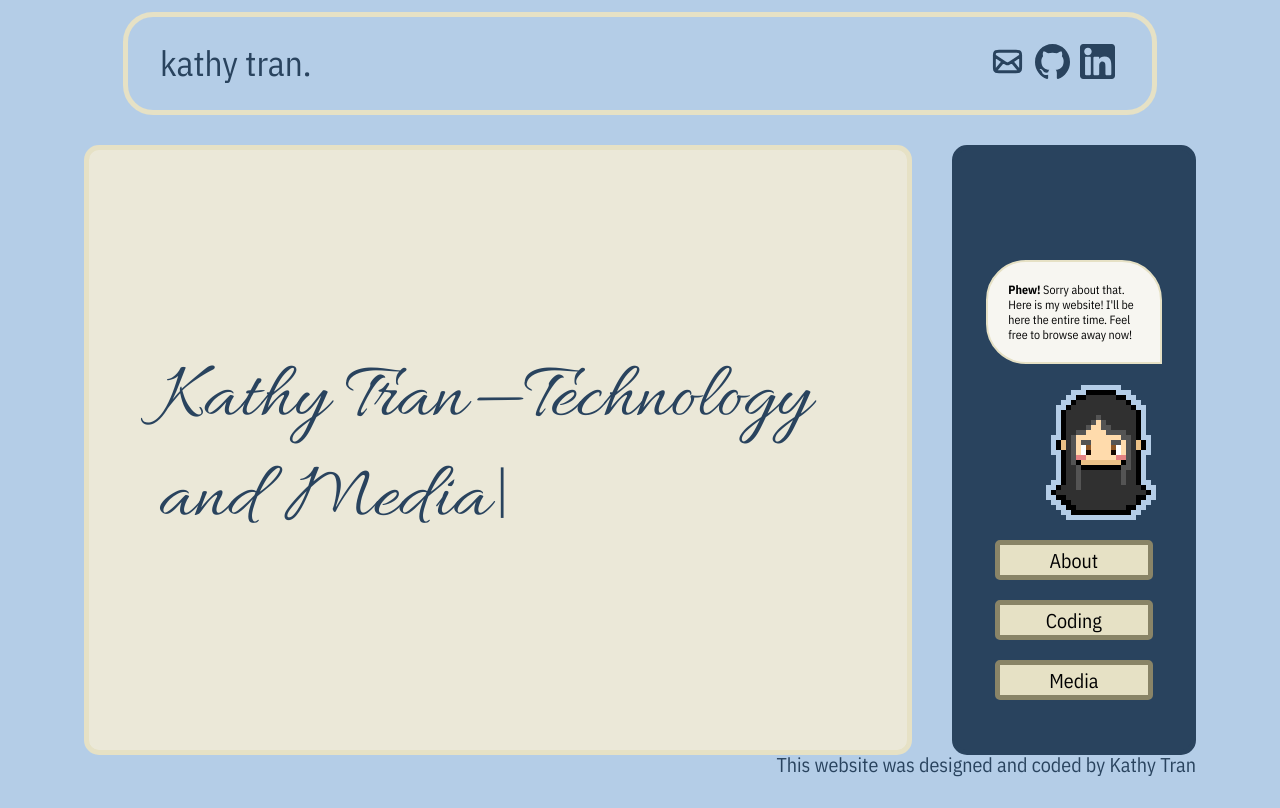
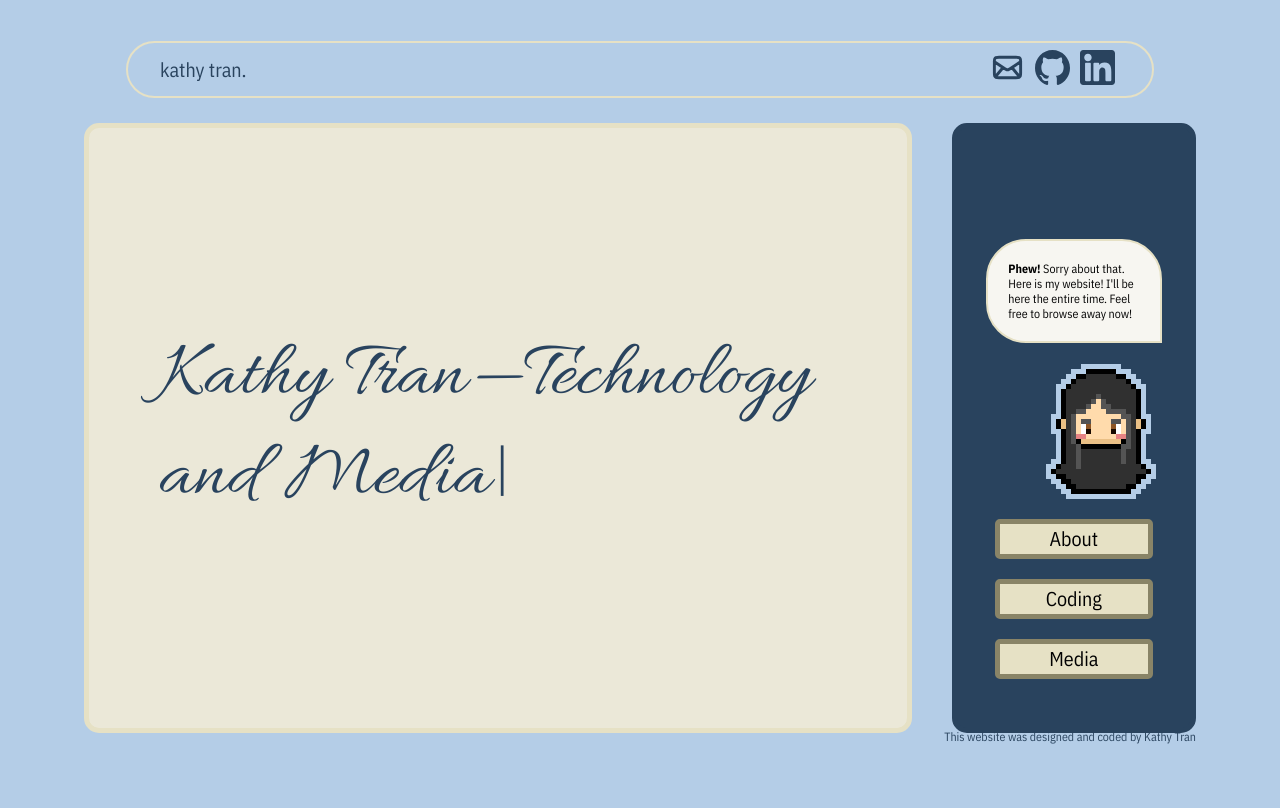
Before and after one commit to kathy-tran07/kathy-tran07.github.io, a React (Vite) app: page /#/home in a window 1280 px wide. Built offline with nearby package versions, Linux system fonts and the light colour scheme.

Commit message:
more css changes

```diff
--- a/src/App.css
+++ b/src/App.css
@@ -127,6 +127,7 @@ body.home_bg {
 .home_page {
   display: flex;
   width: 90vw;
+  max-height: 100vh;
   flex-direction: column;
   justify-content: center;
   align-items: center;
@@ -400,13 +401,13 @@ body.home_bg {
   justify-content: space-between;
   align-items: center;
   padding: 0 2rem;
-  margin: 10px;
-  border: 5px, solid, #E6E1C5;
+  margin: 5px;
+  border: 2px, solid, #E6E1C5;
   border-radius: 30px;
 }
 
 .name {
-  font: 35px "IBM Plex Sans Condensed", sans-serif;
+  font: 20px "IBM Plex Sans Condensed", sans-serif;
   color: #29435e;
 }
 
@@ -424,6 +425,6 @@ body.home_bg {
   left: 0;
   padding: 20px;
   text-align: right;
-  font: 20px "IBM Plex Sans Condensed", sans-serif;
+  font: 12px "IBM Plex Sans Condensed", sans-serif;
   color: #29435e;
 }
```
